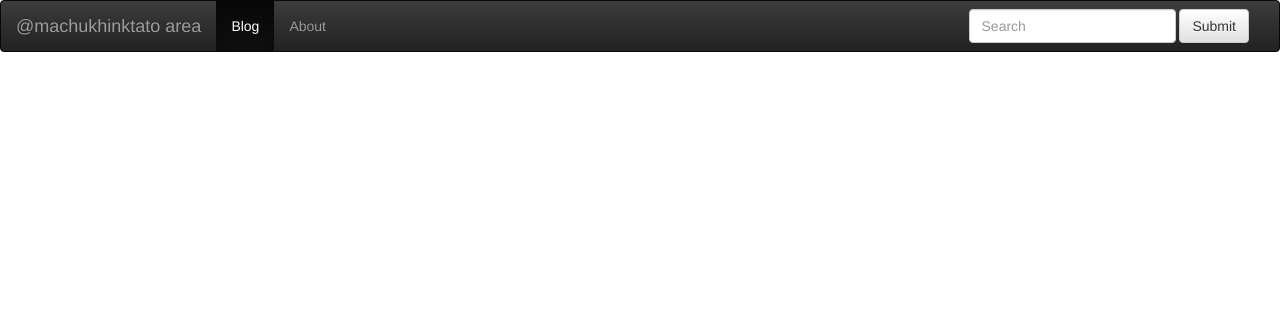
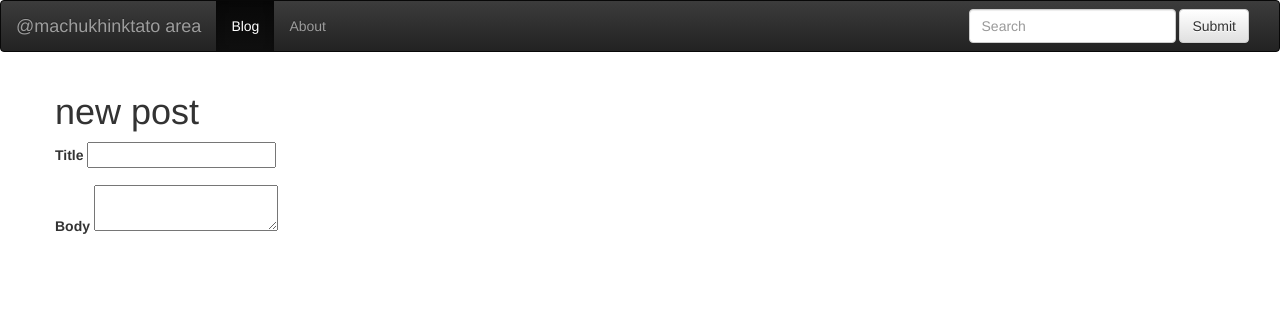
Before and after one commit to machukhinktato/BlogOnFlask, a Flask app: page /blog/create in a window 1280 px wide. Shown: the top 312 px of the page. Run offline with Flask 2, Linux system fonts and the light colour scheme; some libraries are stand-ins or nearby versions.

Commit message:
template create_post.html filled by data

```diff
--- a/models.py
+++ b/models.py
@@ -1,5 +1,6 @@
 from app import db
 from datetime import datetime
+from time import time
 import re
 
 
--- a/posts/templates/posts/create_post.html
+++ b/posts/templates/posts/create_post.html
@@ -1 +1,20 @@
 {% extends 'base.html' %}
+
+{% block title %}
+    Create new post
+{% endblock %}
+
+{% block content_title %}
+    new post
+{% endblock %}
+
+{% block content %}
+    <form action="{{ url_for('posts.create_post') }}" method="POST">
+        {% for field in form %}
+            <div class="form-group">
+                {{ field.label() }}
+                {{ field() }}
+            </div>
+        {% endfor  %}
+    </form>
+{% endblock %}
```
